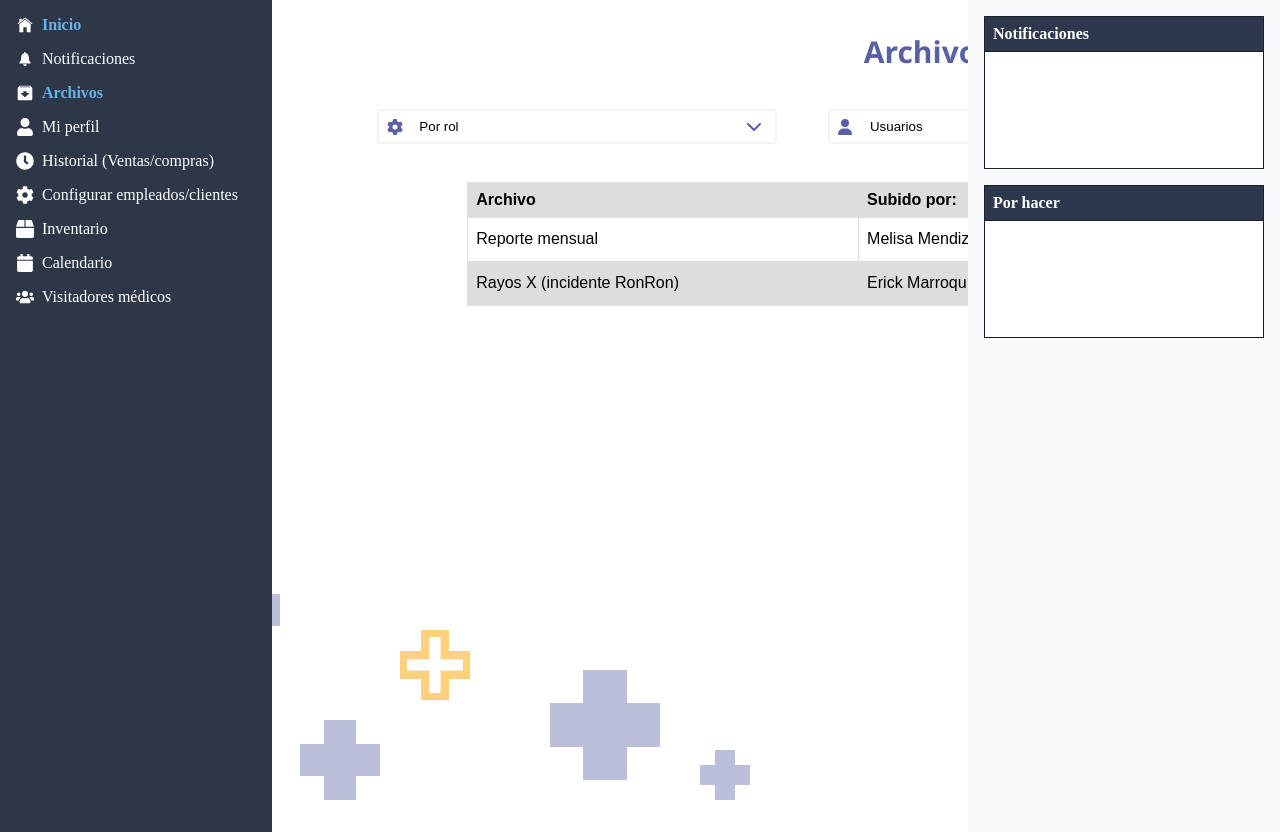
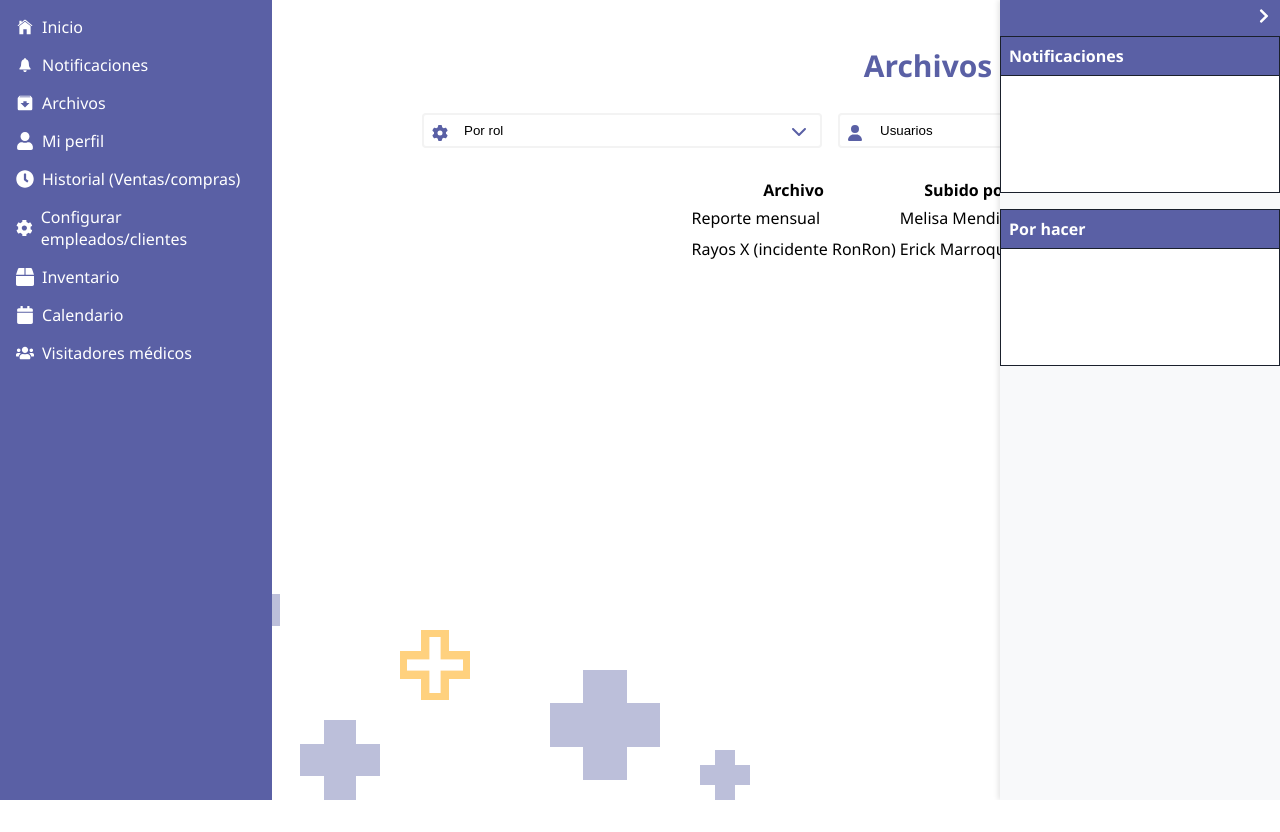
Before and after one commit to DufreyM/ERP-frontend, a React (Vite) app: page /admin/archivos in a window 1280 px wide. After the commit the page ends 800 px from the top, so only its background shows below. Built offline with nearby package versions, Linux system fonts and the light colour scheme; the HTML template or start-up script is replaced by a standard one.

Commit message:
Fixed admin layout design

```diff
--- a/src/Screens/Archivos/Archivos.module.css
+++ b/src/Screens/Archivos/Archivos.module.css
@@ -8,6 +8,8 @@
     flex-direction: column;
     justify-content: center;
     align-items: center;
+    padding: 1rem;
+    box-sizing: border-box;
 }
 
 .contenedorArchivos {
@@ -16,44 +18,50 @@
     display: flex;
     flex-direction: column;
     align-items: center;
+    box-sizing: border-box;
     /* background-color:blue; */
 }
 
 .barraSeleccion {
     width: 100%;
-    height: 100px;
+    min-height: 80px;
     display: flex;
-    flex-direction: row;
-    justify-content: space-around;
+    flex-wrap: wrap;
+    gap: 1rem;
+    justify-content: center;
     align-items: center;
-}
+    padding: 1rem;
+    box-sizing: border-box;
 
 .botonFiltro {
-    height: 34.4px;
-    width: 200px;
-    margin-top: -8px;
+    height: 40px;
+    width: 180px;
     border-radius: 5px;
     background-color: #5a60A5;
     cursor: pointer;
     transition: background-color 0.3s ease;
-    font-size:medium;
+    font-size: 1rem;
+    color: white;
+    border: none;
 }
 
 .botonFiltro:hover {
     background-color: darkblue;
 }
 
-
 .table {
     font-family: arial, sans-serif;
     border-collapse: collapse;
-  width: 80%;
+    width: 100%;
+    max-width: 1000px;
+    overflow-x: auto;
 }
 
 .td, .th {
     border: 1px solid #dddddd;
     text-align: left;
     padding: 8px;
+    word-wrap: break-word;
 }
 
 
@@ -64,3 +72,42 @@
 .tr:nth-child(odd) {
   background-color: #dddddd;
 }
+
+@media (max-width: 768px) {
+    .botonFiltro {
+        width: 100%;
+        max-width: 300px;
+    }
+
+    .table {
+        font-size: 0.9rem;
+    }
+
+    .barraSeleccion {
+        flex-direction: column;
+        align-items: stretch;
+    }
+}
+
+@media (max-width: 480px) {
+    .td,
+    .th {
+        font-size: 0.8rem;
+        padding: 6px;
+    }
+
+    .botonFiltro {
+        width: 100%;
+    }
+
+    .contenedorArchivos {
+        width: 100%;
+    }
+
+    .table {
+        width: 100%;
+        display: block;
+        overflow-x: auto;
+    }
+}
+}
--- a/src/Screens/dashboard/admin/Dashboard.css
+++ b/src/Screens/dashboard/admin/Dashboard.css
@@ -14,7 +14,7 @@
 }
 
 .panel-inner {
-    background-color: #2e384d;
+    background-color: #5a60a5;
     color: white;
     border-radius: 8px;
     padding: 1rem;
--- a/src/components/Navbar/Navbar.css
+++ b/src/components/Navbar/Navbar.css
@@ -1,7 +1,7 @@
 .navbar {
   width: 240px;
   height: 100vh;
-  background-color: #2d3748;
+  background-color: #5a60a5;
   color: white;
   padding: 1rem;
 }
@@ -30,11 +30,6 @@
   color: #a0aec0;
 }
 
-.nav-link.active {
-  font-weight: bold;
-  color: #63b3ed;
-}
-
 .nav-icon {
   font-size: 18px;
 }
--- a/src/components/RightPanel/RightPanel.css
+++ b/src/components/RightPanel/RightPanel.css
@@ -1,9 +1,30 @@
 .right-panel {
+  height: 100vh;
+  background-color: #f8f9fa;
+  overflow-y: auto;
+  box-shadow: -2px 0 5px rgba(0, 0, 0, 0.1);
+  transition: width 0.3s ease;
+  z-index: 1000;
   width: 280px;
-  background-color: #f8f9fa;
-  padding: 1rem;
-  height: 100vh;
-  overflow-y: auto;
+}
+
+.right-panel.collapsed {
+  width: 40px;
+}
+
+.collapse-btn {
+  background-color: #5a60a5;
+  border: none;
+  color: white;
+  cursor: pointer;
+  padding: 0.5rem;
+  width: 100%;
+  text-align: right;
+  font-size: 1rem;
+}
+
+.right-panel.collapsed .collapse-btn {
+  text-align: center;
 }
 
 .panel-section {
@@ -13,7 +34,7 @@
 }
 
 .panel-header {
-  background-color: #2e384d;
+  background-color: #5a60a5;
   color: white;
   padding: 0.5rem;
   font-weight: bold;
--- a/src/components/RightPanel/RightPanel.jsx
+++ b/src/components/RightPanel/RightPanel.jsx
@@ -1,8 +1,18 @@
 import './RightPanel.css';
+import { useState } from 'react';
+import { FaChevronLeft, FaChevronRight } from 'react-icons/fa';
 
 const RightPanel = () => {
+    const [collapsed, setCollapsed] = useState(false);
+
     return (
-        <div className="right-panel">
+        <div className={`right-panel ${collapsed ? 'collapsed' : ''}`}>
+            <button className="collapse-btn" onClick={() => setCollapsed(!collapsed)}>
+                {collapsed ? <FaChevronLeft /> : <FaChevronRight />}
+            </button>
+
+            {!collapsed && (
+                <>
                     <div className="panel-section">
                         <div className="panel-header">Notificaciones</div>
                         <div className="panel-content"></div>
@@ -11,6 +21,8 @@ const RightPanel = () => {
                         <div className="panel-header">Por hacer</div>
                         <div className="panel-content"></div>
                     </div>
+                </>
+            )}
         </div>
     );
 };
--- a/src/layouts/AdminLayout.css
+++ b/src/layouts/AdminLayout.css
@@ -1,12 +1,13 @@
 .admin-layout {
   display: flex;
-  flex-direction: row;
   height: 100vh;
-  width: 100%;
+  width: 100vw;
+  overflow: hidden;
+  font-family: 'Segoe UI';
 }
 
 .admin-content {
   flex: 1;
+  overflow-y: auto;
   padding: 1rem;
-  overflow-y: auto;
 }
--- a/src/layouts/AdminLayout.jsx
+++ b/src/layouts/AdminLayout.jsx
@@ -2,7 +2,7 @@ import { Outlet } from "react-router-dom";
 import Navbar from '../components/Navbar/Navbar.jsx';
 import RightPanel from "../components/RightPanel/RightPanel.jsx";
 import "./AdminLayout.css";
-
+import {useState} from "react";
 import { useLocation } from 'react-router-dom';
 import { IoIosNotifications, IoIosHome } from "react-icons/io";
 import { IoMdArchive } from "react-icons/io";
@@ -23,7 +23,9 @@ const adminItems = [
 
 export default function AdminLayout() {
   const { pathname } = useLocation();
-    const variantMap = {
+  const [rightPanelCollapsed, setRightPanelCollapsed] = useState(false);
+
+  const variantMap = {
     "/admin/dashboard": "blue",
     "/admin/mi-perfil": "blue",
     "/admin/archivos": "orange",
@@ -34,12 +36,16 @@ export default function AdminLayout() {
 
   return (
     <BackgroundCross variant={variant} className="admin-background">
-      <div className="admin-layout">
+        <div className={`admin-layout ${rightPanelCollapsed ? 'right-collapsed' : ''}`}>
         <Navbar items={adminItems} />
-        <main className="admin-content">
+        <main
+          className="admin-content">
           <Outlet />
         </main>
-        <RightPanel />
+        <RightPanel
+          collapsed={rightPanelCollapsed}
+          setCollapsed={setRightPanelCollapsed}
+        />
       </div>
     </BackgroundCross>
   );
```
Lines whose indentation alone changed are shown as unchanged.
